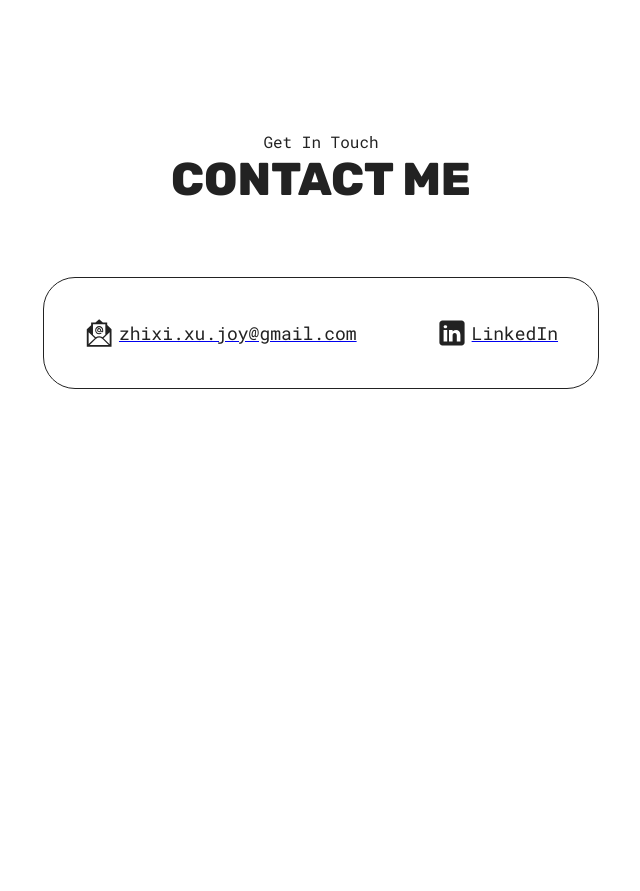
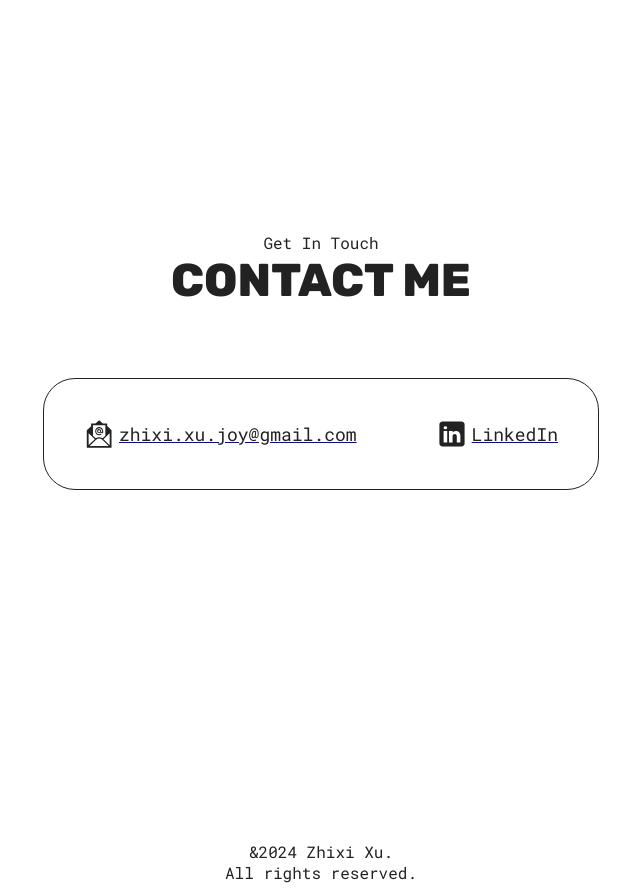
Before and after one commit to joyxxi/my-portfolio-joy, a React (Vite) app: page / in a window 1280 px wide. Shown: the part 2360-3251 px from the top of the page, without its empty margins (317-957 px from the left). Before the commit the page ends 2947 px from the top, so only its background shows below. Built offline with nearby package versions, Linux system fonts and the light colour scheme.

Commit message:
Finish footer section

```diff
--- a/src/App.jsx
+++ b/src/App.jsx
@@ -1,5 +1,6 @@
 import './App.css';
 import Contact from './sections/Contact/Contact';
+import Footer from './sections/Footer/Footer';
 import Hero from './sections/Hero/Hero';
 import Projects from './sections/Projects/Projects';
 import Skills from './sections/Skills/Skills';
@@ -12,6 +13,7 @@
       <Projects />
       <Skills />
       <Contact />
+      <Footer />
     </>
   );
 }
--- a/src/sections/Contact/contactStyles.module.css
+++ b/src/sections/Contact/contactStyles.module.css
@@ -4,6 +4,8 @@
   justify-content: center;
   text-align: center;
   margin-bottom: 150px;
+  height: 60dvh;
+  min-height: 500px;
 }
 
 .contactContainer {
--- /dev/null
+++ b/src/sections/Footer/Footer.jsx
@@ -0,0 +1,14 @@
+import styles from './FooterStyles.module.css';
+
+function Footer() {
+  return (
+    <section id="footer" className={styles.container}>
+      <p>
+        &2024 Zhixi Xu. <br />
+        All rights reserved.
+      </p>
+    </section>
+  );
+}
+
+export default Footer;
--- /dev/null
+++ b/src/sections/Footer/FooterStyles.module.css
@@ -0,0 +1,7 @@
+.container {
+  text-align: center;
+  p {
+    font-size: 16px;
+    columns: var(--footer-text-color);
+  }
+}
```
